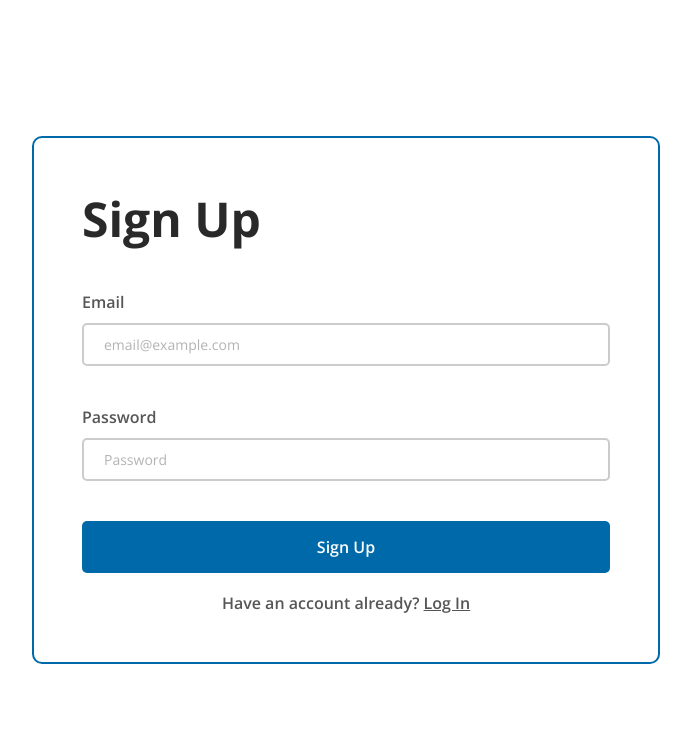
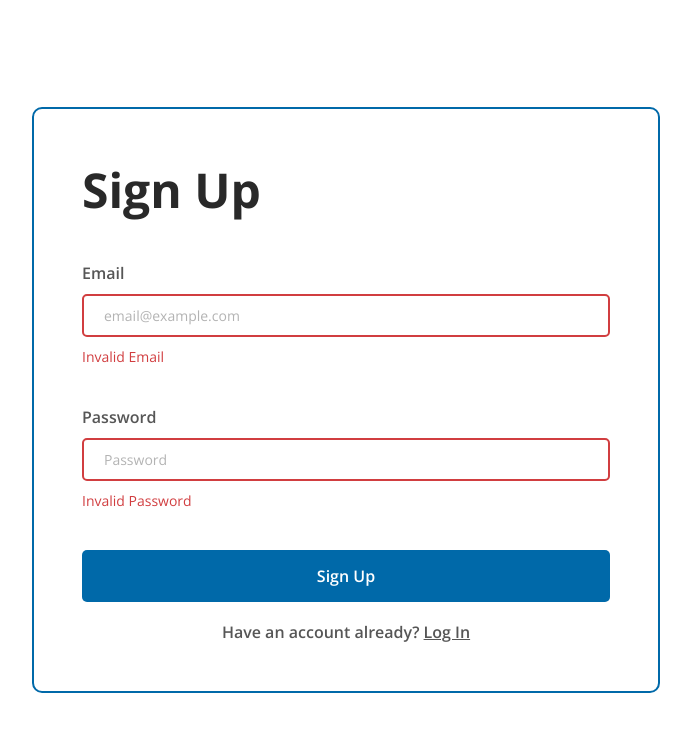
Before and after one commit to calblueprint/immigration-justice-project, a Next.js app: page /signup in a window 1280 px wide. Shown: the top 732 px of the page, without its empty margins (294-985 px from the left). Built offline with nearby package versions, Linux system fonts and the light colour scheme; no server answers.

Commit message:
adding error text on signup

```diff
--- a/src/app/(auth)/signup/page.tsx
+++ b/src/app/(auth)/signup/page.tsx
@@ -54,7 +54,7 @@ export default function SignUp() {
           <TextInput
             label="Email"
             placeholder="email@example.com"
-            errorText="" // {errorMessage}
+            errorText={email === '' ? 'Invalid Email' : ''}
             type="email"
             id="email"
             value={email}
@@ -63,7 +63,9 @@ export default function SignUp() {
           <TextInput
             label="Password"
             placeholder="Password"
-            errorText=""
+            errorText={
+              password === '' || password.length < 8 ? 'Invalid Password' : ''
+            }
             type="password"
             id="password"
             value={password}
```
